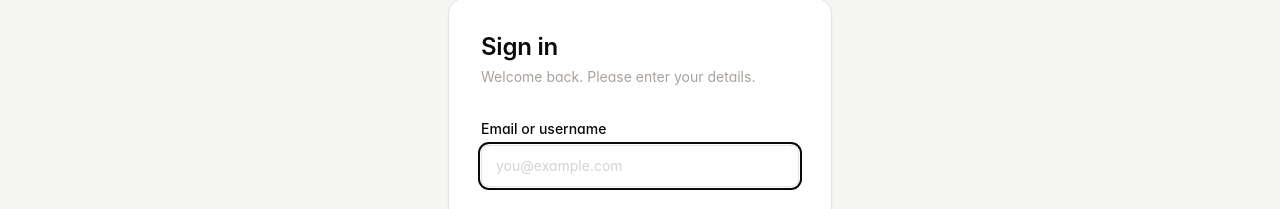
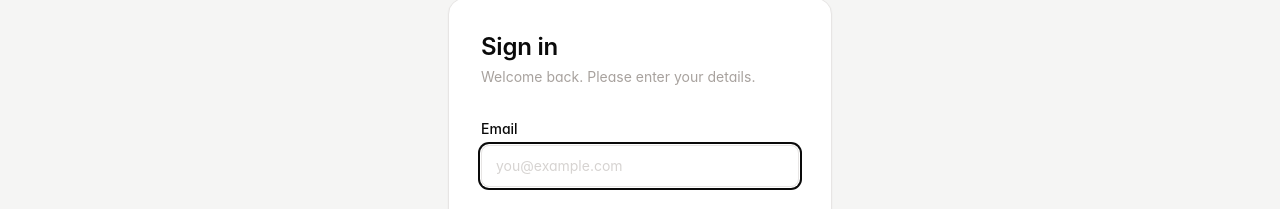
Before and after one commit to IlyaLisitsin/clstst, a React (Vite) app: page /login in a window 1280 px wide. Shown: the part 216-425 px from the top of the page. Built offline with nearby package versions, Linux system fonts and the light colour scheme; no server answers.

Commit message:
feat: final fixes

```diff
--- a/package.json
+++ b/package.json
@@ -24,6 +24,7 @@
     "react-hook-form": "^7.53.0",
     "react-i18next": "^15.0.2",
     "react-router-dom": "^6.26.2",
+    "sonner": "^2.0.7",
     "zod": "^3.23.8"
   },
   "devDependencies": {
--- a/src/App.tsx
+++ b/src/App.tsx
@@ -1,6 +1,7 @@
 import { ApolloProvider } from '@apollo/client';
 import { BrowserRouter, Navigate, Route, Routes } from 'react-router-dom';
 import { Suspense } from 'react';
+import { Toaster } from 'sonner';
 import { apolloClient } from './apollo/client';
 import { AuthProvider } from './auth/AuthProvider';
 import { ProtectedRoute } from './auth/ProtectedRoute';
@@ -31,6 +32,7 @@ export default function App() {
           <Suspense>
             <AppRoutes />
           </Suspense>
+          <Toaster position="top-right" richColors />
         </AuthProvider>
       </BrowserRouter>
     </ApolloProvider>
--- /dev/null
+++ b/src/apollo/strapiTypes.ts
@@ -0,0 +1,26 @@
+export interface StrapiMessage {
+  id: string;
+  message: string;
+}
+
+export interface StrapiMessageGroup {
+  messages: StrapiMessage[];
+}
+
+export interface StrapiErrorData {
+  statusCode: number;
+  error: string;
+  message: StrapiMessageGroup[];
+  data: StrapiMessageGroup[];
+}
+
+export interface StrapiException {
+  code: number;
+  data: StrapiErrorData;
+  stacktrace: string[];
+}
+
+export interface StrapiGraphQLExtensions {
+  code: string;
+  exception: StrapiException;
+}
--- a/src/auth/AuthProvider.tsx
+++ b/src/auth/AuthProvider.tsx
@@ -4,25 +4,44 @@ import { LOGIN_MUTATION } from '@/apollo/operations/login';
 import { tokenStore } from '@/apollo/tokenStore';
 import { AuthContext } from './authContext';
 import type { AuthContextValue, LoginError, LoginResult } from './types';
+import type { StrapiGraphQLExtensions } from '@/apollo/strapiTypes';
+
+function extractStrapiMessages(error: ApolloError): string[] {
+  const messages: string[] = [];
+  for (const gqlError of error.graphQLErrors) {
+    const ext = gqlError.extensions as StrapiGraphQLExtensions | undefined;
+    const groups = ext?.exception?.data?.data ?? ext?.exception?.data?.message ?? [];
+    for (const group of groups) {
+      for (const msg of group.messages) {
+        if (msg.message) messages.push(msg.message);
+      }
+    }
+  }
+  return messages;
+}
 
 function classifyLoginError(error: unknown): LoginError {
   if (error instanceof ApolloError) {
     if (error.networkError) {
-      return { kind: 'network', message: error.networkError.message };
+      return { kind: 'network', messages: [] };
     }
     if (error.graphQLErrors.length > 0) {
-      const message = error.graphQLErrors[0]?.message ?? 'Login failed';
-      const looksLikeCredentials = /invalid|credential|password|identifier|email/i.test(message);
+      const strapiMessages = extractStrapiMessages(error);
+      const looksLikeCredentials =
+        strapiMessages.some((m) => /invalid|credential|password|identifier|email/i.test(m)) ||
+        /invalid|credential|password|identifier|email/i.test(
+          error.graphQLErrors[0]?.message ?? '',
+        );
       return {
         kind: looksLikeCredentials ? 'invalid_credentials' : 'unknown',
-        message,
+        messages: strapiMessages,
       };
     }
   }
   if (error instanceof Error) {
-    return { kind: 'unknown', message: error.message };
+    return { kind: 'unknown', messages: [error.message] };
   }
-  return { kind: 'unknown', message: 'Unknown error' };
+  return { kind: 'unknown', messages: [] };
 }
 
 export function AuthProvider({ children }: { children: ReactNode }) {
--- a/src/auth/types.ts
+++ b/src/auth/types.ts
@@ -2,7 +2,7 @@ export type LoginErrorKind = 'invalid_credentials' | 'network' | 'unknown';
 
 export interface LoginError {
   kind: LoginErrorKind;
-  message: string;
+  messages: string[];
 }
 
 export type LoginResult = { ok: true } | { ok: false; error: LoginError };
--- a/src/components/Header.tsx
+++ b/src/components/Header.tsx
@@ -28,9 +28,25 @@ export function Header() {
             <button
               type="button"
               onClick={handleLogout}
-              className="rounded-md bg-ink-900 px-4 py-1.5 text-sm font-medium text-white transition hover:bg-ink-800 focus:outline-none focus-visible:ring-2 focus-visible:ring-ink-900 focus-visible:ring-offset-2"
+              aria-label={t('header.logout')}
+              className="rounded-md p-1.5 text-ink-500 transition hover:bg-silver-100 hover:text-ink-900 focus:outline-none focus-visible:ring-2 focus-visible:ring-ink-900 focus-visible:ring-offset-2"
             >
-              {t('header.logout')}
+              <svg
+                xmlns="http://www.w3.org/2000/svg"
+                width="20"
+                height="20"
+                viewBox="0 0 24 24"
+                fill="none"
+                stroke="currentColor"
+                strokeWidth="2"
+                strokeLinecap="round"
+                strokeLinejoin="round"
+                aria-hidden="true"
+              >
+                <path d="M9 21H5a2 2 0 0 1-2-2V5a2 2 0 0 1 2-2h4" />
+                <polyline points="16 17 21 12 16 7" />
+                <line x1="21" y1="12" x2="9" y2="12" />
+              </svg>
             </button>
           )}
         </div>
--- a/src/i18n/locales/de/auth.json
+++ b/src/i18n/locales/de/auth.json
@@ -4,7 +4,7 @@
     "subtitle": "Willkommen zurück. Bitte geben Sie Ihre Daten ein.",
     "fields": {
       "identifier": {
-        "label": "E-Mail oder Benutzername",
+        "label": "E-Mail",
         "placeholder": "name@beispiel.de"
       },
       "password": {
@@ -15,7 +15,8 @@
     "submit": "Anmelden",
     "submitting": "Anmeldung läuft…",
     "errors": {
-      "identifierRequired": "Bitte geben Sie Ihre E-Mail oder Ihren Benutzernamen ein.",
+      "identifierRequired": "Bitte geben Sie Ihre E-Mail ein.",
+      "identifierInvalid": "Bitte geben Sie eine gültige E-Mail-Adresse ein.",
       "passwordRequired": "Bitte geben Sie Ihr Passwort ein.",
       "invalidCredentials": "Ungültige E-Mail/Benutzername oder Passwort.",
       "network": "Netzwerkfehler. Bitte versuchen Sie es erneut.",
--- a/src/i18n/locales/en/auth.json
+++ b/src/i18n/locales/en/auth.json
@@ -4,7 +4,7 @@
     "subtitle": "Welcome back. Please enter your details.",
     "fields": {
       "identifier": {
-        "label": "Email or username",
+        "label": "Email",
         "placeholder": "you@example.com"
       },
       "password": {
@@ -15,7 +15,8 @@
     "submit": "Sign in",
     "submitting": "Signing in…",
     "errors": {
-      "identifierRequired": "Please enter your email or username.",
+      "identifierRequired": "Please enter your email.",
+      "identifierInvalid": "Please enter a valid email address.",
       "passwordRequired": "Please enter your password.",
       "invalidCredentials": "Invalid email/username or password.",
       "network": "Network error. Please try again.",
--- a/src/pages/LoginPage/LoginPageComponent.tsx
+++ b/src/pages/LoginPage/LoginPageComponent.tsx
@@ -1,23 +1,16 @@
-import { useEffect, useState } from 'react';
+import { useEffect } from 'react';
 import { useForm } from 'react-hook-form';
 import { zodResolver } from '@hookform/resolvers/zod';
 import { useNavigate, Navigate } from 'react-router-dom';
 import { useTranslation } from 'react-i18next';
+import { toast } from 'sonner';
 import { useAuth } from '@/auth/useAuth';
 import { loginSchema, type LoginFormValues } from './loginSchema';
-import type { LoginErrorKind } from '@/auth/types';
-
-function errorKey(kind: LoginErrorKind): string {
-  if (kind === 'invalid_credentials') return 'login.errors.invalidCredentials';
-  if (kind === 'network') return 'login.errors.network';
-  return 'login.errors.unknown';
-}
 
 export function LoginPage() {
   const { t } = useTranslation('auth');
   const { isAuthenticated, login } = useAuth();
   const navigate = useNavigate();
-  const [serverError, setServerError] = useState<string | null>(null);
 
   const {
     register,
@@ -37,12 +30,18 @@ export function LoginPage() {
   }
 
   const onSubmit = async (values: LoginFormValues) => {
-    setServerError(null);
     const result = await login(values.identifier, values.password);
     if (result.ok) {
       navigate('/profile', { replace: true });
     } else {
-      setServerError(t(errorKey(result.error.kind)));
+      const { kind, messages } = result.error;
+      if (messages.length > 0) {
+        messages.forEach((msg) => toast.error(msg));
+      } else if (kind === 'network') {
+        toast.error(t('login.errors.network'));
+      } else {
+        toast.error(t('login.errors.unknown'));
+      }
     }
   };
 
@@ -56,15 +55,6 @@ export function LoginPage() {
           <p className="mt-1 text-sm text-silver-400">{t('login.subtitle')}</p>
         </div>
 
-        {serverError && (
-          <div
-            role="alert"
-            className="mb-6 rounded-lg border border-red-200 bg-red-50 px-4 py-3 text-sm text-red-700"
-          >
-            {serverError}
-          </div>
-        )}
-
         <form onSubmit={handleSubmit(onSubmit)} noValidate className="space-y-5">
           <div>
             <label htmlFor="identifier" className="mb-1.5 block text-sm font-medium text-ink-900">
@@ -72,8 +62,8 @@ export function LoginPage() {
             </label>
             <input
               id="identifier"
-              type="text"
-              autoComplete="username"
+              type="email"
+              autoComplete="email"
               placeholder={t('login.fields.identifier.placeholder')}
               aria-invalid={!!errors.identifier}
               aria-describedby={errors.identifier ? 'identifier-error' : undefined}
@@ -118,7 +108,7 @@ export function LoginPage() {
 
           <button
             type="submit"
-            disabled={isSubmitting}
+            disabled={isSubmitting || Object.keys(errors).length > 0}
             className="mt-2 w-full rounded-lg bg-ink-900 py-2.5 text-sm font-medium text-white transition hover:bg-ink-800 focus:outline-none focus-visible:ring-2 focus-visible:ring-ink-900 focus-visible:ring-offset-2 disabled:cursor-not-allowed disabled:opacity-60"
           >
             {isSubmitting ? t('login.submitting') : t('login.submit')}
--- a/src/pages/LoginPage/loginSchema.ts
+++ b/src/pages/LoginPage/loginSchema.ts
@@ -1,7 +1,7 @@
 import { z } from 'zod';
 
 export const loginSchema = z.object({
-  identifier: z.string().min(1, 'identifierRequired'),
+  identifier: z.string().min(1, 'identifierRequired').email('identifierInvalid'),
   password: z.string().min(1, 'passwordRequired'),
 });
 
```
Also changed, not shown: 1 other file (tests, documents, lock files or other folders).
